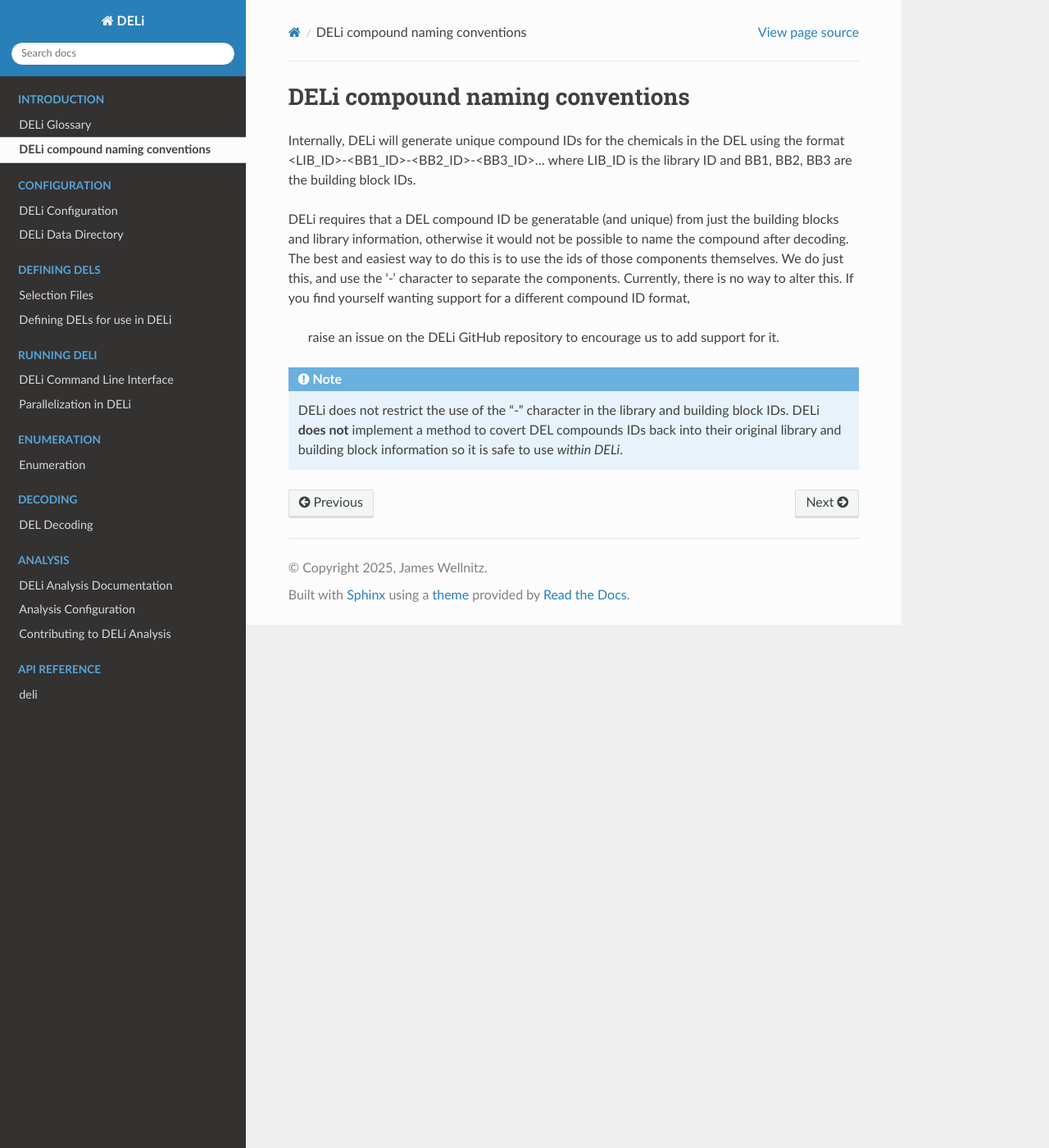
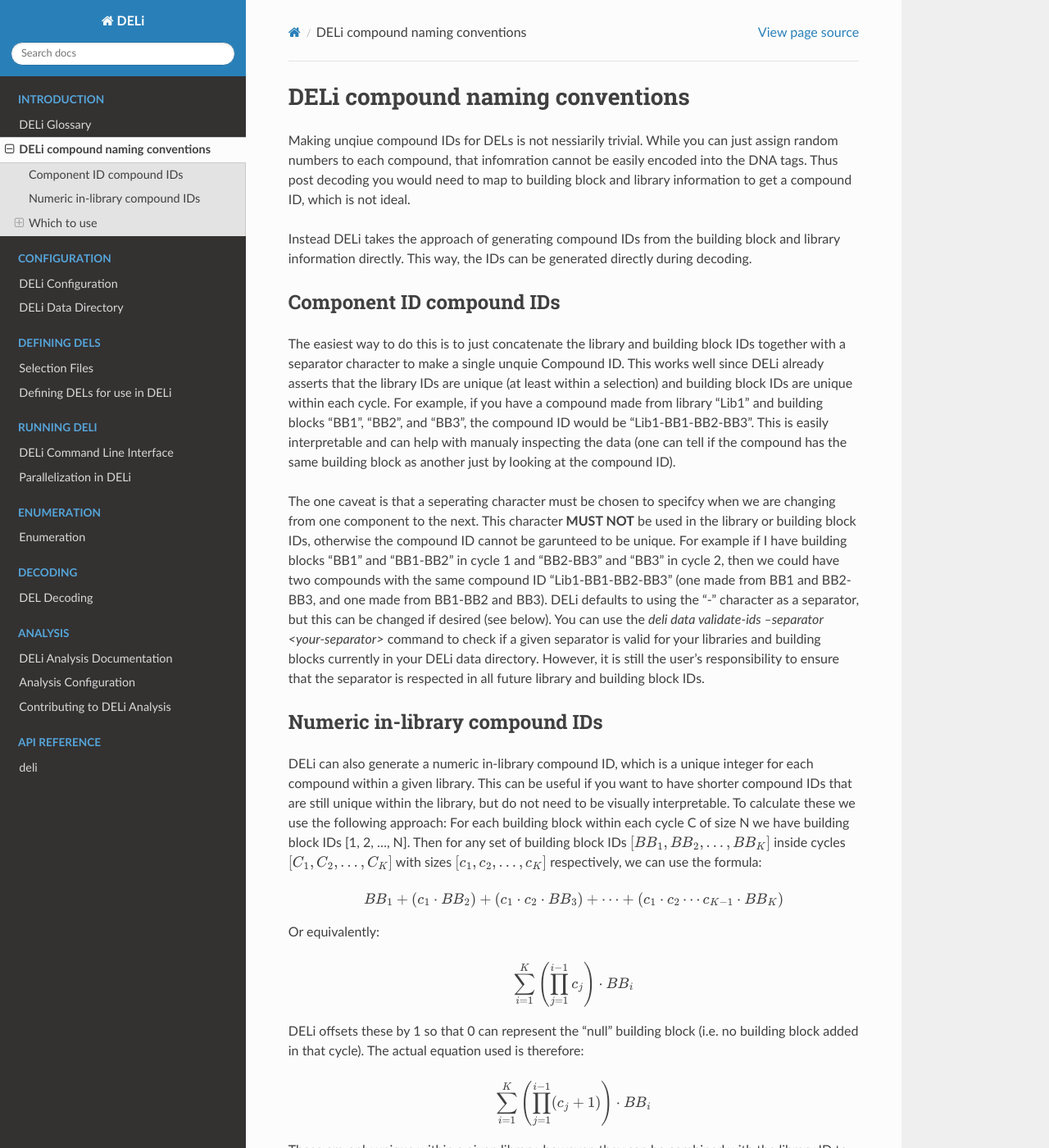
Before and after one commit to Popov-Lab-UNC/DELi, a Sphinx documentation site: the page built from docs/compound_ids.rst, in a window 1280 px wide and 1400 px high. Shown: the whole window at 82% size. Built offline with Sphinx 7.4.7 and the Read the Docs theme 3.1.0, drawn with Linux system fonts in a browser that asks for light colours; some of the changed text lies outside the part shown.

Commit message:
updated compound ID docs

```diff
--- a/docs/compound_ids.rst
+++ b/docs/compound_ids.rst
@@ -1,20 +1,71 @@
+.. _compound_ids:
+
 ================================
 DELi compound naming conventions
 ================================
 
-Internally, DELi will generate unique compound IDs for the chemicals
-in the DEL using the format <LIB_ID>-<BB1_ID>-<BB2_ID>-<BB3_ID>...
-where LIB_ID is the library ID and BB1, BB2, BB3 are the building block IDs.
+Making unqiue compound IDs for DELs is not nessiarily trivial. While you can just assign random numbers to each compound,
+that infomration cannot be easily encoded into the DNA tags. Thus post decoding you would need to map to building block and library
+information to get a compound ID, which is not ideal.
 
-DELi requires that a DEL compound ID be generatable (and unique) from just the building blocks and library information,
-otherwise it would not be possible to name the compound after decoding.
-The best and easiest way to do this is to use the ids of those components themselves. We do just this, and use the '-'
-character to separate the components. Currently, there is no way to alter this. If you find yourself wanting support for a different compound ID format,
-    raise an issue on the DELi GitHub repository to encourage us to add support for it.
+Instead DELi takes the approach of generating compound IDs from the building block and library information directly. This way, the IDs
+can be generated directly during decoding.
 
-.. note::
-    DELi does not restrict the use of the "-" character in the library and building block IDs.
-    DELi **does not** implement a method to covert DEL compounds IDs back into their original library and building block
-    information so it is safe to use *within DELi*.
+Component ID compound IDs
+-------------------------
+The easiest way to do this is to just concatenate the library and building block IDs together with a separator character to make a single unquie Compound ID.
+This works well since DELi already asserts that the library IDs are unique (at least within a selection) and building block IDs are unique within each cycle.
+For example, if you have a compound made from library "Lib1" and building blocks "BB1", "BB2", and "BB3", the compound ID would be "Lib1-BB1-BB2-BB3".
+This is easily interpretable and can help with manualy inspecting the data (one can tell if the compound has the same building block as another just by looking at the compound ID).
 
-.. note::
+The one caveat is that a seperating character must be chosen to specifcy when we are changing from one component to the next. This character **MUST NOT**
+be used in the library or building block IDs, otherwise the compound ID cannot be garunteed to be unique. For example if I have building blocks "BB1" and "BB1-BB2" in cycle 1 and
+"BB2-BB3" and "BB3" in cycle 2, then we could have two compounds with the same compound ID "Lib1-BB1-BB2-BB3" (one made from BB1 and BB2-BB3, and one made from BB1-BB2 and BB3).
+DELi defaults to using the "-" character as a separator, but this can be changed if desired (see below).
+You can use the `deli data validate-ids --separator <your-separator>` command to check if a given separator is valid for your libraries and building blocks currently in your DELi data
+directory. However, it is still the user's responsibility to ensure that the separator is respected in all future library and building block IDs.
+
+Numeric in-library compound IDs
+-------------------------------
+DELi can also generate a numeric in-library compound ID, which is a unique integer for each compound within a given library.
+This can be useful if you want to have shorter compound IDs that are still unique within the library, but do not need to be visually interpretable.
+To calculate these we use the following approach: For each building block within each cycle C of size N we have building block  IDs [1, 2, ..., N].
+Then for any set of building block IDs :math:`[BB_1, BB_2, \ldots, BB_K]` inside cycles
+:math:`[C_1, C_2, \ldots, C_K]` with sizes :math:`[c_1, c_2, \ldots, c_K]` respectively,
+we can use the formula:
+
+.. math::
+
+   BB_1 + (c_1 \cdot BB_2) + (c_1 \cdot c_2 \cdot BB_3) + \cdots
+   + (c_1 \cdot c_2 \cdots c_{K-1} \cdot BB_K)
+
+Or equivalently:
+
+.. math::
+
+   \sum_{i=1}^{K} \left( \prod_{j=1}^{i-1} c_j \right) \cdot BB_i
+
+DELi offsets these by 1 so that 0 can represent the "null" building block (i.e. no building
+block added in that cycle). The actual equation used is therefore:
+
+.. math::
+
+   \sum_{i=1}^{K} \left( \prod_{j=1}^{i-1} (c_j + 1) \right) \cdot BB_i
+
+These are only unique within a given library, however, they can be combined with the library ID to make them unique across libraries. If you assign your libraries a numeric ID as well, it is also
+possible to generate a single unique numeric ID for each compound across the entire DEL.
+There are some downsides to this approach, the most pressing being that the IDs are now linked to the order of the building blocks within the files passed to DELi.
+If the order of the files changes, so will the generated ID. This contract is also not obvious unlike a set ID column. An uninformed user may not realize the impact
+modifying row order could have.
+
+Which to use
+------------
+In nearly all cases, the component ID compound IDs are the best choice. They are more stable, easier to interpret, and do not have any hidden dependencies on the order of the building blocks.
+The only downside to this is ensuring that the separator character is not used in the library and building block IDs. As long as this is respected, it will be garuntee that the IDs are unique
+and can be used to regenerate the orginal DEL compound they encode.
+
+Compression
+^^^^^^^^^^^
+At a surface glance it might seem like numeric IDs are more compact than component IDs, and that is true only when store them as integers in a non-compressed binary format.
+However, even light weight compression like snappy will be able to compress the component ID strings significantly, as they are highly repetitive. In practice the component IDs
+are not significantly larger than the numeric IDs when stored in a compressed format.
```
Also changed, not shown: docs/defining_docs/define.rst (+20 -3 lines).
